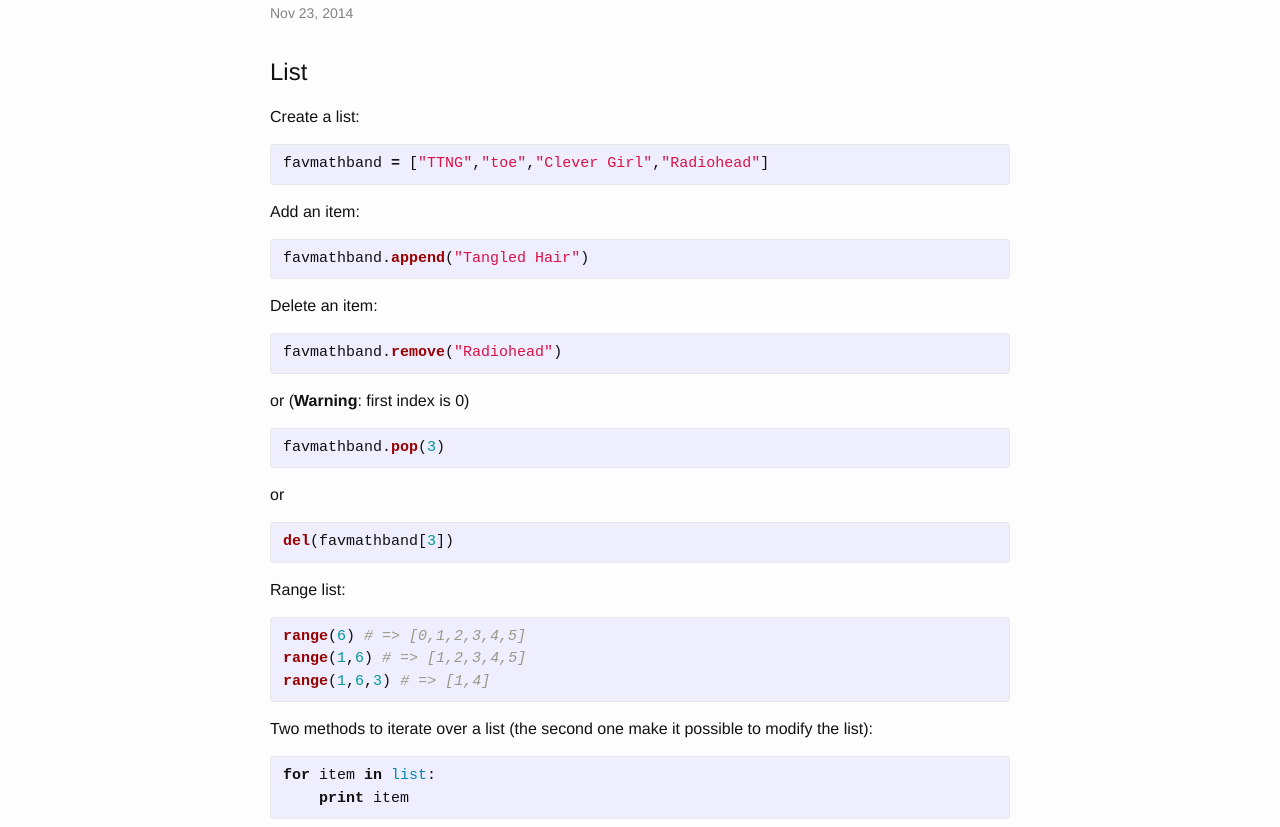
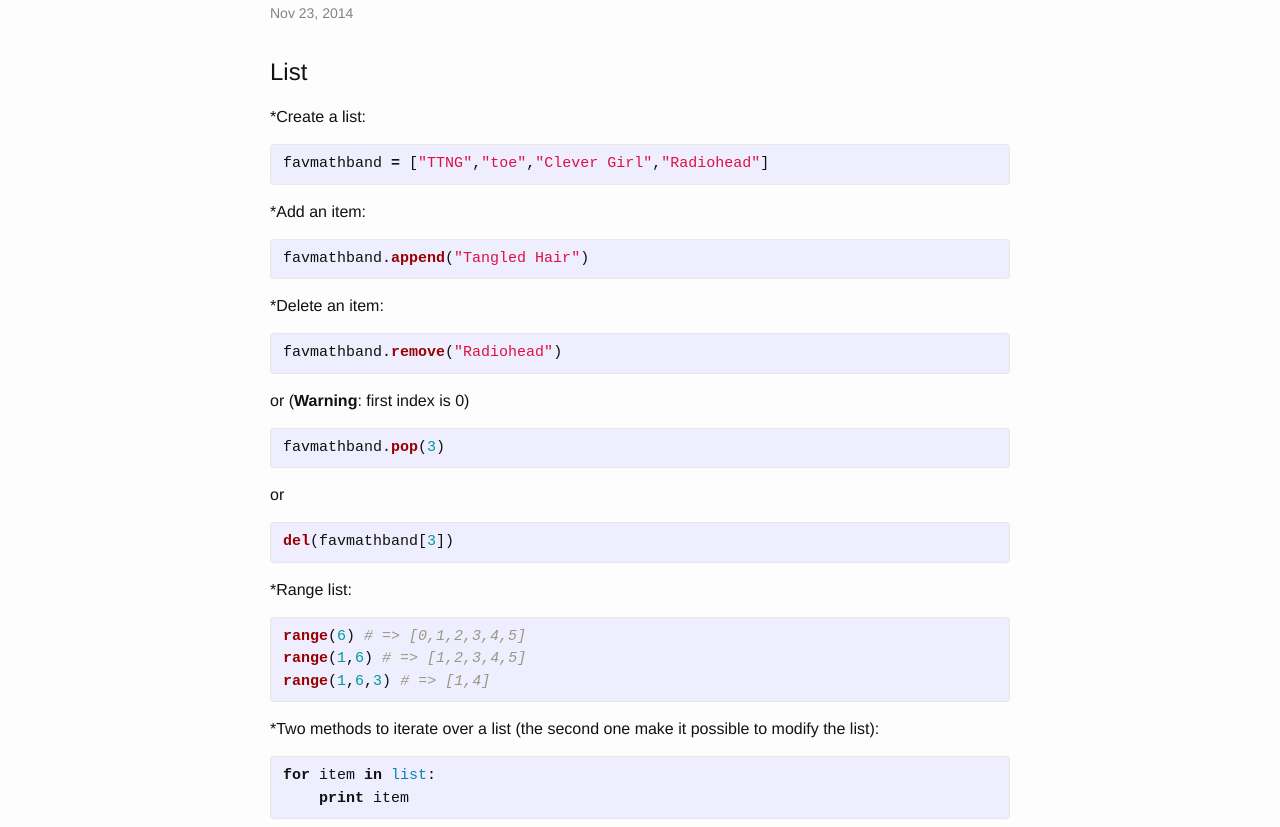
Before and after one commit to seiteta/seiteta.github.io_old, a Jekyll site: the page built from _posts/2014-11-23-python-reference.md, in a window 1280 px wide and 1400 px high. Shown: the part 146-973 px from the top of the window. Built offline with Jekyll 4.4.1, drawn with Linux system fonts in a browser that asks for light colours.

```diff
--- a/_posts/2014-11-23-python-reference.md
+++ b/_posts/2014-11-23-python-reference.md
@@ -5,18 +5,18 @@ title: My Python cheat sheet
 tags: Python cheat-sheet
 ---
 
-# List
-Create a list:
+#List
+*Create a list:
 {% highlight python %}
 favmathband = ["TTNG","toe","Clever Girl","Radiohead"]
 {% endhighlight %}
 
-Add an item:
+*Add an item:
 {% highlight python %}
 favmathband.append("Tangled Hair")
 {% endhighlight %}
 
-Delete an item:
+*Delete an item:
 {% highlight python %}
 favmathband.remove("Radiohead")
 {% endhighlight %}
@@ -29,14 +29,14 @@ or
 del(favmathband[3])
 {% endhighlight %}
 
-Range list:
+*Range list:
 {% highlight python %}
 range(6) # => [0,1,2,3,4,5]
 range(1,6) # => [1,2,3,4,5]
 range(1,6,3) # => [1,4]
 {% endhighlight %}
 
-Two methods to iterate over a list (the second one make it possible to modify the list):
+*Two methods to iterate over a list (the second one make it possible to modify the list):
 {% highlight python %}
 for item in list:
     print item
```
